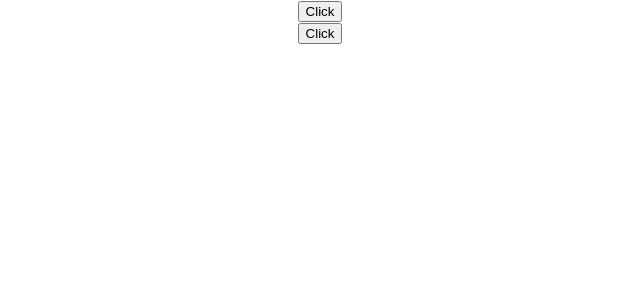
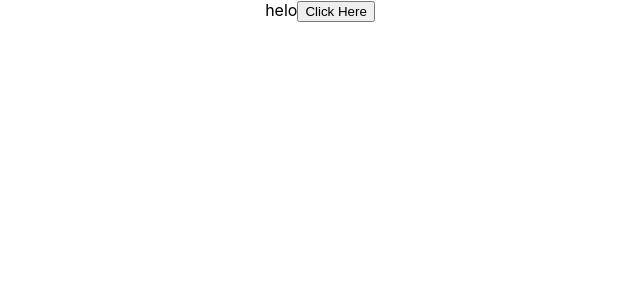
Before and after one commit to ghanashyamkamath/react-basics, a React (Create React App) app: page / in a window 1280 px wide. Shown: the top 300 px of the page, without its empty margins (320-960 px from the left). Built offline with nearby package versions, Linux system fonts and the light colour scheme.

Commit message:
event binding

```diff
--- a/src/App.js
+++ b/src/App.js
@@ -8,6 +8,7 @@
 import Counter from './components/Counter';
 import FunctionClick from './components/FunctionClick';
 import ClassClick from './components/ClassClick';
+import EventBind from './components/EventBind';
 function App() {
   return (
     <div className="App">
@@ -23,8 +24,9 @@
       {/* <Message /> */}
       {/* <Counter addValue={5}/> */}
 
-      <FunctionClick />
-      <ClassClick />
+      {/* <FunctionClick />
+      <ClassClick /> */}
+      <EventBind />
     </div>
   );
 }
--- /dev/null
+++ b/src/components/EventBind.js
@@ -0,0 +1,34 @@
+import React, { Component } from 'react'
+
+ class EventBind extends Component {
+
+    constructor(props) {
+        super(props)
+
+        this.state = {
+             message: "helo"
+        }
+        this.clickHandler = this.clickHandler.bind(this);
+    }
+    clickHandler(){
+        this.setState({
+            message : "worked"
+        })
+    }
+
+
+
+
+    render() {
+        return (
+          <div>
+            {this.state.message}
+            {/* <button onClick={this.clickHandler.bind(this)}>Click Here</button> */}
+            {/* <button onClick={()=>this.clickHandler()}>Click Here</button> */}
+            <button onClick={this.clickHandler}>Click Here</button>
+          </div>
+        );
+    }
+}
+
+export default EventBind
```
